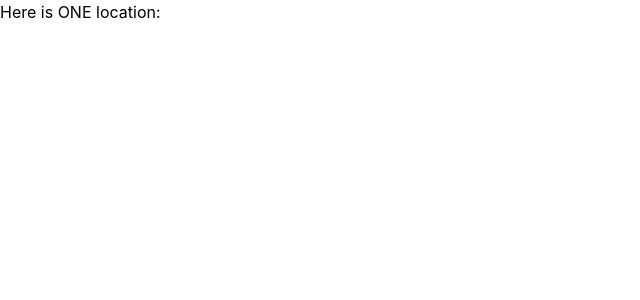
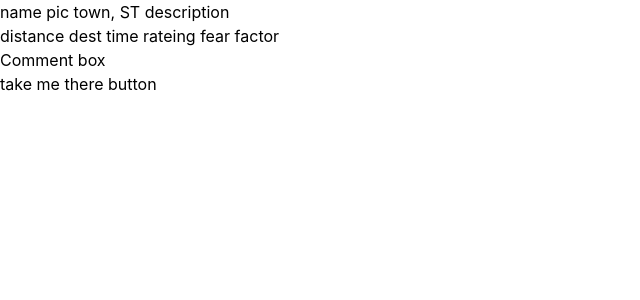
Before and after one commit to toffee-tornadoes/ghost-quest, a Next.js app: page /locations/1 in a window 1280 px wide. Shown: the top 300 px of the page, without its empty margins (0-640 px from the left). Built offline with nearby package versions, Linux system fonts and the light colour scheme.

Commit message:
location componets and pages established

```diff
--- a/components/location/comment-footer.js
+++ b/components/location/comment-footer.js
@@ -0,0 +1,9 @@
+const CommentFooter = () => {
+  return (
+    <div>
+      Comment box
+    </div>
+  )
+}
+
+export default CommentFooter;
--- a/components/location/location-card.js
+++ b/components/location/location-card.js
@@ -0,0 +1,12 @@
+const LocationCard = () => {
+  return (
+    <div>
+      distance
+      dest time
+      rateing
+      fear factor
+    </div>
+  )
+}
+
+export default LocationCard;
--- a/components/location/location-header.js
+++ b/components/location/location-header.js
@@ -0,0 +1,12 @@
+const LocationHeader = () => {
+  return (
+    <div>
+      name
+      pic
+      town, ST
+      description
+    </div>
+  )
+}
+
+export default LocationHeader;
--- a/components/locations/loc-listing-card.js
+++ b/components/locations/loc-listing-card.js
@@ -1 +1,10 @@
 // Simple component that displays location name, distance, icon/image, etc.
+const LocationListingCard = () => {
+  return (
+    <div>
+      name, distance, favorite button
+    </div>
+  )
+}
+
+export default LocationListingCard;
--- a/components/locations/locations-header.js
+++ b/components/locations/locations-header.js
@@ -0,0 +1,10 @@
+const AllLocationHeader = () => {
+  return (
+    <div>
+      near you
+        your location: user address
+    </div>
+  )
+}
+
+export default AllLocationHeader;
--- a/package.json
+++ b/package.json
@@ -11,7 +11,7 @@
   "dependencies": {
     "@react-google-maps/api": "^2.18.1",
     "autoprefixer": "^10.4.14",
-    "next": "13.2.4",
+    "next": "^13.2.4",
     "postcss": "^8.4.21",
     "react": "18.2.0",
     "react-dom": "18.2.0",
--- a/pages/locations/[location]/comments.js
+++ b/pages/locations/[location]/comments.js
@@ -1,3 +1,19 @@
 // ghostquest.com/location/[id]/comments
 
 // Displays list of all this locations comments
+
+import CommentFooter from "@/components/location/comment-footer";
+import LocationHeader from "@/components/location/location-header";
+
+const CommentsPage = () => {
+  return (
+    <div>
+      <LocationHeader/>
+      {/* comment list ele */}
+      <CommentFooter/>
+      take me there button
+    </div>
+  )
+}
+
+export default CommentsPage;
--- a/pages/locations/[location]/index.js
+++ b/pages/locations/[location]/index.js
@@ -1,12 +1,21 @@
 // // ghostquest.com/location/[id]
 // This is the single location view
 
-const Location = () => {
+import CommentFooter from "@/components/location/comment-footer";
+import LocationCard from "@/components/location/location-card";
+import LocationHeader from "@/components/location/location-header";
+
+
+const LocationPage = () => {
+  //use state 'camment'
   return (
     <div>
-      Here is ONE location:
+      <LocationHeader/>
+      <LocationCard/>
+      <CommentFooter/>
+      take me there button
     </div>
   )
 }
 
-export default Location;
+export default LocationPage;
--- a/pages/locations/[location]/visitors.js
+++ b/pages/locations/[location]/visitors.js
@@ -1,3 +1,20 @@
 // ghostquest.com/location/[id]/visitors
 
 // Displays list of past users who've visited this location
+
+
+import CommentFooter from "@/components/location/comment-footer";
+import LocationHeader from "@/components/location/location-header";
+
+const VisitorsPage = () => {
+  return (
+    <div>
+      <LocationHeader/>
+      {/* visitors list ele */}
+      <CommentFooter/>
+      take me there button
+    </div>
+  )
+}
+
+export default VisitorsPage;
--- a/pages/locations/index.js
+++ b/pages/locations/index.js
@@ -2,10 +2,14 @@
 // each location is listing component
 // each listing links to single location page/component
 
+import LocationListingCard from "@/components/locations/loc-listing-card";
+import AllLocationHeader from "@/components/locations/locations-header";
+
 const Locations = () => {
   return (
     <div>
-      Here are your Haunted locations
+      <AllLocationHeader/>
+      <LocationListingCard/>
     </div>
   )
 }
```
Also changed, not shown: 1 other file (tests, documents, lock files or other folders).
